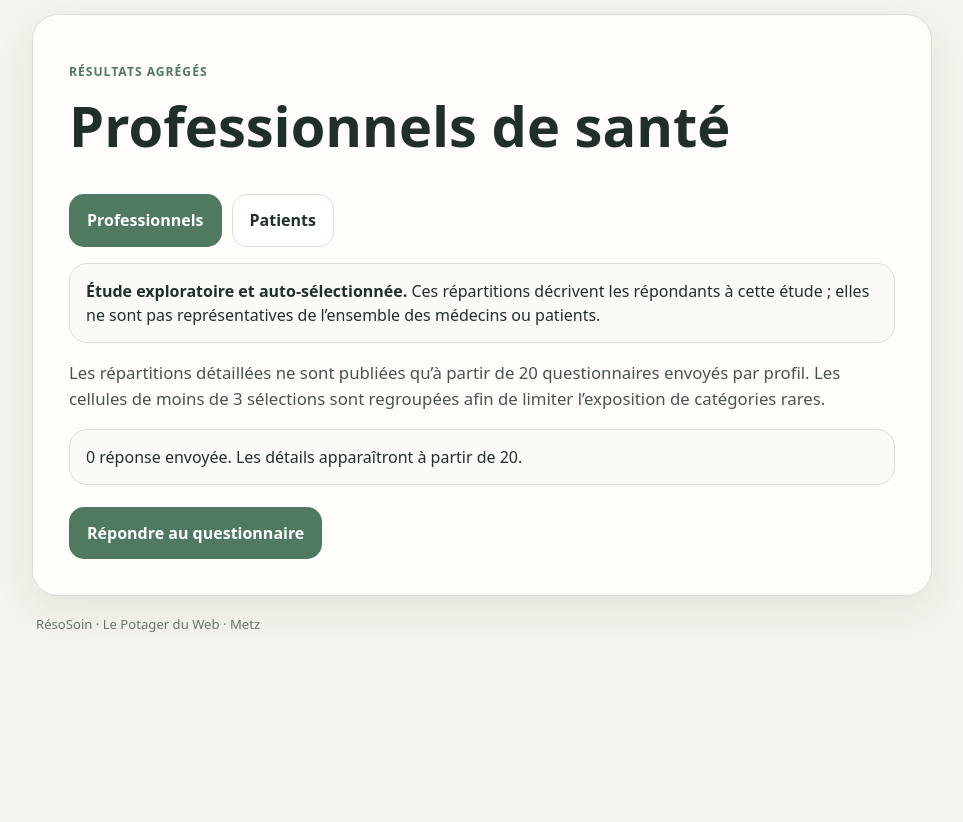
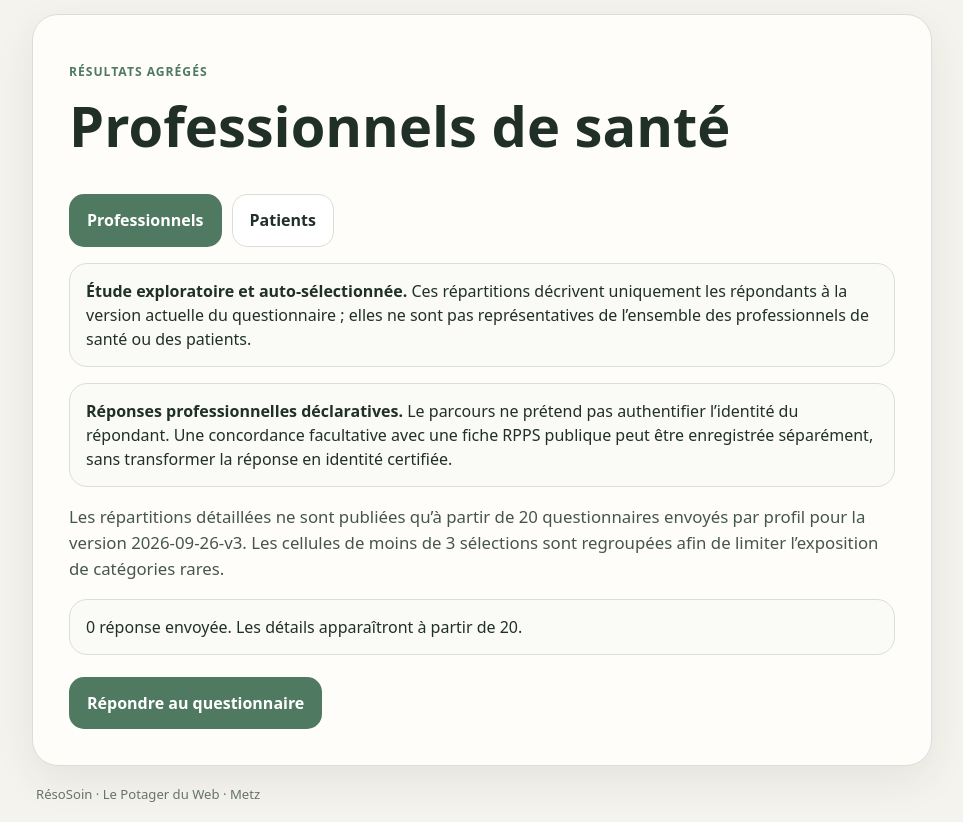
Before and after one commit to jasmin-abernathy/executive-function-app, a PHP site: page /resosoin/questionnaire/resultats.php in a window 1280 px wide. Shown: the part 43-865 px from the top of the page, without its empty margins (158-1121 px from the left). Before the commit the page ends 675 px from the top, so only its background shows below. Run offline with PHP 8.4, Linux system fonts and the light colour scheme; tables that the repository leaves empty hold one stand-in row (values such as "Sample post").

Commit message:
Séparer les cohortes de résultats RésoSoin v3 [skip ci]

```diff
--- a/web/app.lepotager.org/resosoin/questionnaire/resultats.php
+++ b/web/app.lepotager.org/resosoin/questionnaire/resultats.php
@@ -17,25 +17,27 @@ $questions = resosoin_question_map($audience);
 $displayIds = $audience === 'doctor'
     ? [
         'doctor_pain_points',
-        'doctor_eu_jurisdiction',
+        'doctor_automation',
+        'doctor_priority_criterion',
         'doctor_ai_preference',
-        'doctor_automation',
         'doctor_concept_interest',
-        'doctor_concept_reasons',
+        'doctor_concept_blocker',
         'doctor_price',
     ]
     : [
-        'patient_direct_site',
-        'patient_eu_jurisdiction',
-        'patient_ai_preference',
+        'patient_availability_difficulty',
+        'patient_booking_pain',
         'patient_automation',
-        'patient_structure_preference',
+        'patient_priority_criterion',
+        'patient_shared_search_value',
         'patient_concept_interest',
+        'patient_concept_blocker',
         'patient_app_preference',
     ];
 
 $total = 0;
 $results = [];
+$professionalMethods = [];
 
 if ($ready) {
     $stmt = $pdo->prepare(
@@ -43,10 +45,27 @@ if ($ready) {
          FROM resosoin_survey_sessions
          WHERE audience = ?
            AND status = 'submitted'
-           AND (? <> 'doctor' OR professional_verified = 1)"
+           AND survey_version = ?"
     );
-    $stmt->execute([$audience, $audience]);
+    $stmt->execute([$audience, RESOSOIN_SURVEY_VERSION]);
     $total = (int) $stmt->fetchColumn();
+
+    if ($audience === 'doctor') {
+        $methodStmt = $pdo->prepare(
+            "SELECT COALESCE(professional_verification_method, 'self_declared') AS method,
+                    COUNT(*) AS total
+             FROM resosoin_survey_sessions
+             WHERE audience = 'doctor'
+               AND status = 'submitted'
+               AND survey_version = ?
+             GROUP BY COALESCE(professional_verification_method, 'self_declared')"
+        );
+        $methodStmt->execute([RESOSOIN_SURVEY_VERSION]);
+        foreach ($methodStmt->fetchAll() as $row) {
+            $professionalMethods[(string) $row['method']] =
+                (int) $row['total'];
+        }
+    }
 
     if ($total >= RESOSOIN_RESULTS_THRESHOLD) {
         $stmt = $pdo->prepare(
@@ -56,7 +75,7 @@ if ($ready) {
                ON s.id = a.session_id
              WHERE s.audience = ?
                AND s.status = 'submitted'
-               AND (? <> 'doctor' OR s.professional_verified = 1)
+               AND s.survey_version = ?
                AND a.question_id = ?"
         );
 
@@ -66,7 +85,11 @@ if ($ready) {
                 continue;
             }
 
-            $stmt->execute([$audience, $audience, $questionId]);
+            $stmt->execute([
+                $audience,
+                RESOSOIN_SURVEY_VERSION,
+                $questionId,
+            ]);
             $rows = $stmt->fetchAll(PDO::FETCH_COLUMN);
             $respondents = count($rows);
             $counts = [];
@@ -127,12 +150,26 @@ if ($ready) {
 
   <div class="notice">
     <strong>Étude exploratoire et auto-sélectionnée.</strong>
-    <span>Ces répartitions décrivent les répondants à cette étude ; elles ne sont pas représentatives de l’ensemble des médecins ou patients.</span>
+    <span>Ces répartitions décrivent uniquement les répondants à la version actuelle du questionnaire ; elles ne sont pas représentatives de l’ensemble des professionnels de santé ou des patients.</span>
   </div>
+
+  <?php if ($audience === 'doctor'): ?>
+    <div class="notice">
+      <strong>Réponses professionnelles déclaratives.</strong>
+      <span>Le parcours ne prétend pas authentifier l’identité du répondant. Une concordance facultative avec une fiche RPPS publique peut être enregistrée séparément, sans transformer la réponse en identité certifiée.</span>
+      <?php if ($total > 0): ?>
+        <span class="small">
+          <?= (int) ($professionalMethods['self_declared'] ?? 0) ?> sur déclaration seule ·
+          <?= (int) ($professionalMethods['directory_record_matched'] ?? 0) ?> avec fiche Annuaire Santé concordante.
+        </span>
+      <?php endif; ?>
+    </div>
+  <?php endif; ?>
 
   <p class="lead">
     Les répartitions détaillées ne sont publiées qu’à partir de
-    <?= RESOSOIN_RESULTS_THRESHOLD ?> questionnaires envoyés par profil.
+    <?= RESOSOIN_RESULTS_THRESHOLD ?> questionnaires envoyés par profil
+    pour la version <?= resosoin_h(RESOSOIN_SURVEY_VERSION) ?>.
     Les cellules de moins de <?= RESOSOIN_CELL_THRESHOLD ?> sélections sont
     regroupées afin de limiter l’exposition de catégories rares.
   </p>
```
